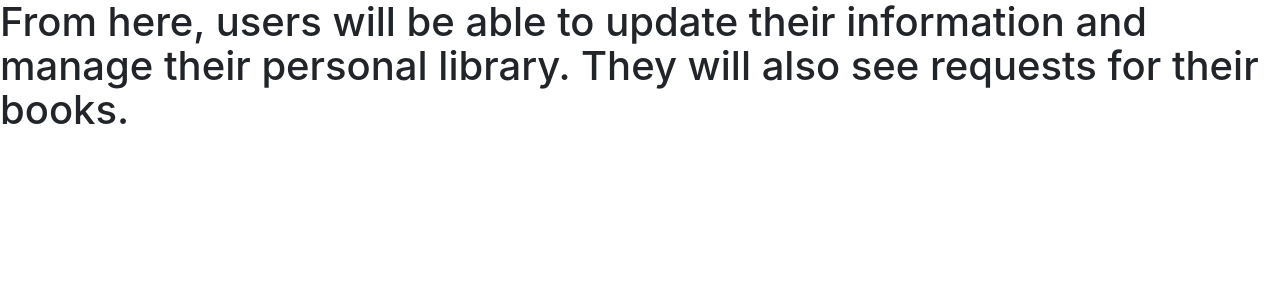
After one commit to NewtCobell/bookswap, a Django app: page /dashboard in a window 1280 px wide. The commit adds this page. Shown: the top 300 px of the page. Run offline with Django 3.2, Linux system fonts and the light colour scheme; some libraries are stand-ins or nearby versions.

Commit message:
Wired in new templates

```diff
--- a/bookswap/urls.py
+++ b/bookswap/urls.py
@@ -20,4 +20,6 @@ from bookswap import views
 urlpatterns = [
     url(r'^admin/', admin.site.urls),
     url(r'^$', views.index, name='index'),
+    url(r'^dashboard', views.dashboard, name='dashboard'),
+    url(r'^library', views.library, name='library'),
 ]
--- a/bookswap/views.py
+++ b/bookswap/views.py
@@ -3,3 +3,11 @@ from django.shortcuts import render
 
 def index(request):
     return render(request, 'index.html')
+
+
+def dashboard(request):
+    return render(request, 'dashboard.html')
+
+
+def library(request):
+    return render(request, 'library.html')
--- /dev/null
+++ b/templates/dashboard.html
@@ -0,0 +1,4 @@
+{% extends 'base.html' %}
+{% block content %}
+<h1>From here, users will be able to update their information and manage their personal library.  They will also see requests for their books.</h1>
+{% endblock %}
--- a/templates/index.html
+++ b/templates/index.html
@@ -1,5 +1,6 @@
 {% extends 'base.html' %}
 {% block content %}
-<h1>Hey look, it's the index page!</h1>
+<h1>GDI Cincinnati Book Swap</h1>
     <img src="https://s3.us-east-2.amazonaws.com/gdibookswap/assets/books_large.png">
+    <a href="{% url 'library' %}">Click here for the library page</a>
 {% endblock %}
--- /dev/null
+++ b/templates/library.html
@@ -0,0 +1,5 @@
+{% extends 'base.html' %}
+{% block content %}
+<h1>This is where all the books will go.</h1>
+    <a href="{% url 'index' %}">Click here to go home.</a>
+{% endblock %}
```
